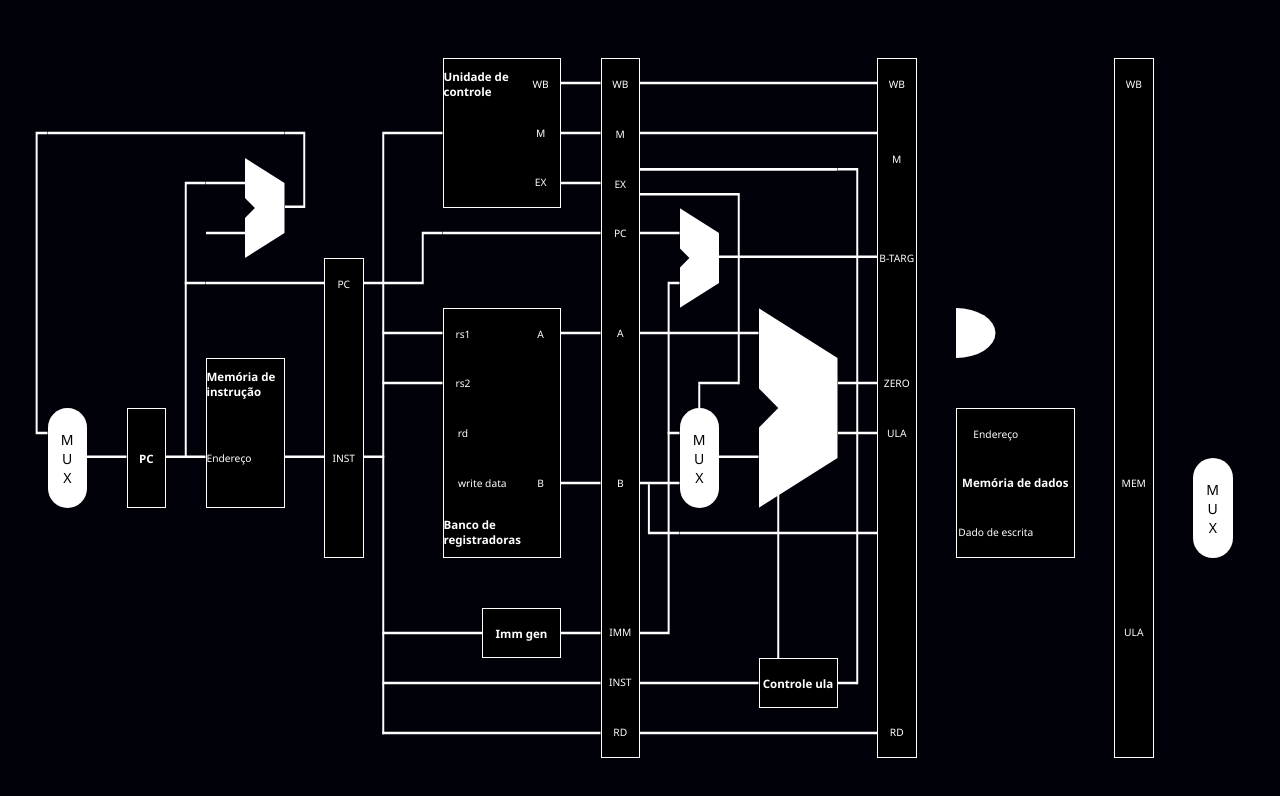
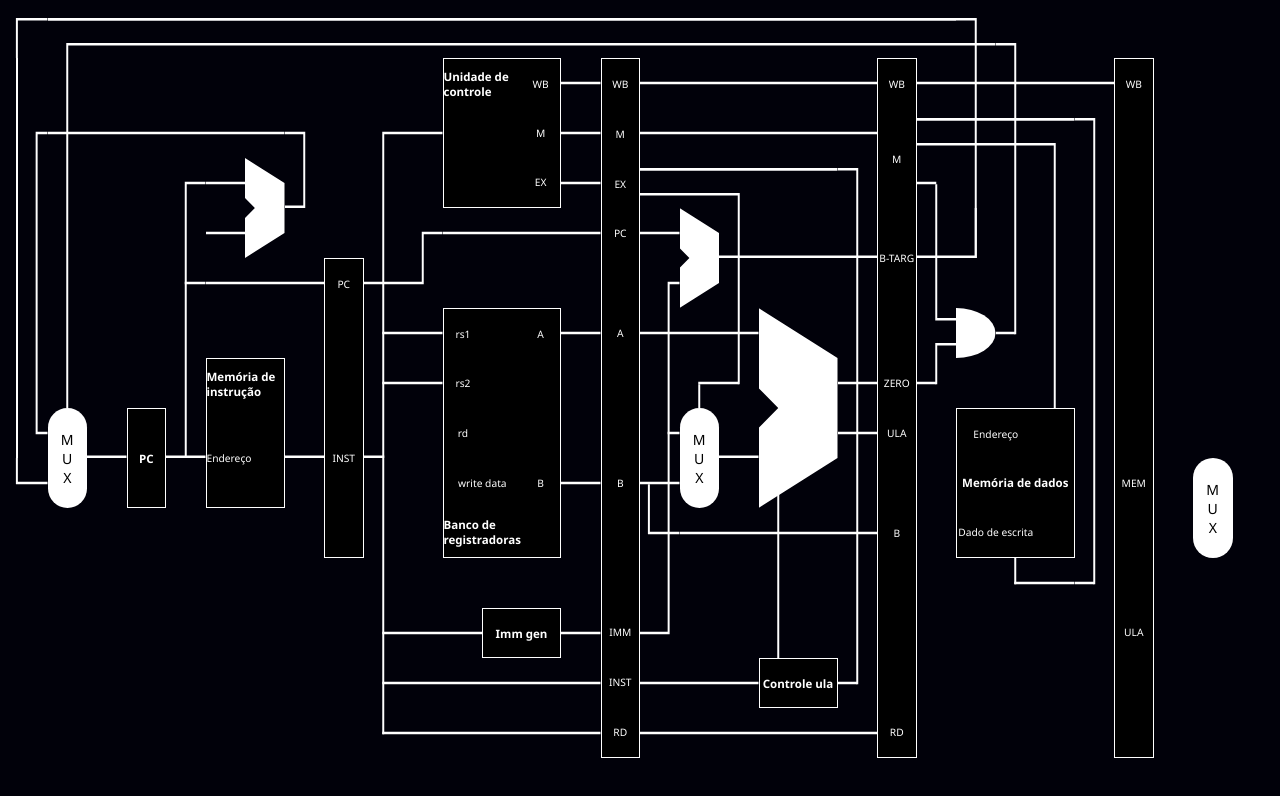
Before and after one commit to vinivid/simulacao_pipeline, a website: page public/index.html in a window 1280 px wide. Drawn offline with Linux system fonts and the light colour scheme.

Commit message:
Quase acabando mem

```diff
--- a/public/index.html
+++ b/public/index.html
@@ -163,17 +163,17 @@
             <div id="ex-pc_17_5" class="mh ex-pc"></div>
             <div id="ex-pc_19-22_5" class="bh ex-pc"></div>
 
-            <!-- A -->
-            <div id="a_17-19_7" class="mh A"></div>
+            <!-- ex A -->
+            <div id="a_17-19_7" class="mh ex-a"></div>
 
-            <!-- Zero -->
+            <!-- ex Zero -->
             <div id="ex-zero" class="mh ex-zero"></div>
 
             <!-- B ex -->
-            <div id="ex-B_17_10" class="mh ex-B"></div>
-            <div id="ex-B-b_17_10" class="qlvb-from-mh ex-B"></div>
-            <div id="ex-B_17_11" class="qlvt-to-mh ex-B"></div>
-            <div id="ex-B_18-22_11" class="mh ex-B"></div>
+            <div id="ex-B_17_10" class="mh ex-b"></div>
+            <div id="ex-B-b_17_10" class="qlvb-from-mh ex-b"></div>
+            <div id="ex-B_17_11" class="qlvt-to-mh ex-b"></div>
+            <div id="ex-B_18-22_11" class="mh ex-b"></div>
 
             <!-- Imm ex-->
             <div id="ex-imm_17_13" class="mh-to-qrvt ex-imm"></div>
@@ -212,11 +212,58 @@
             <div class="block-entry-exit">B-TARG</div>
             <div class="block-entry-exit">ZERO</div>
             <div class="block-entry-exit">ULA</div>
+            <div class="block-entry-exit">B</div>
             <div class="block-entry-exit">RD</div>
         </div>
 
         <!-- Fim do ex-->
         <!-- Inicio do mem -->
+
+        <!-- Wb mem-->
+            <div id="mem-wb_24-28_2" class="mh mem-wb"></div>
+
+        <!-- mem M -->
+            <div id="mem-m_24-27_3" class="qth mem-read"></div>
+            <div id="mem-m_28_3" class="qth-to-mvb mem-read"></div>
+            <div id="mem-m_28_4-11" class="mv mem-read"></div>
+            <div id="mem-m-t_28_12" class="half-mvt mem-read"></div>
+            <div id="mem-m-l_28_12" class="half-mhl mem-read"></div>
+            <div id="mem-m_27_12" class="mh mem-read"></div>
+            <div id="mem-m-r_26_12" class="half-mhr mem-read"></div>
+            <div id="mem-m-t_26_12" class="half-mvt mem-read"></div>
+
+            <div id="mem-m_24-26_3" class="qbh mem-write"></div>
+            <div id="mem-m_27_3" class="qbh-to-mvb mem-write"></div>
+            <div id="mem-m_27_4-8" class="mv mem-write"></div>
+
+            <div id="mem-m-l_24_4" class="half-mhl branch"></div>
+            <div id="mem-m-b_24_4" class="half-mvb branch"></div>
+            <div id="mem-m_24_5-6" class="mv branch"></div>
+            <div id="mem-m-branch_24_7" class="mv-to-qtvr"></div>
+
+        <!-- mem zero-->
+            <div id="mem-zero-l_24_8" class="half-mhl mem-zer"></div>
+            <div id="mem-zero-t_24_8" class="half-mvt mem-zero"></div>
+            <div id="mem-zero_24_7" class="mv-to-qbvr"></div>
+
+        <!-- Branch target -->
+            <div id="b-targ_24_5" class="bh b-targ"></div>
+            <div id="b-targ_25_5" class="bh-to-mv b-targ"></div>
+            <div id="b-targ_25_2-5" class="mv b-targ"></div>
+            <div id="b-targ_25_1" class="mv-to-qthl b-targ"></div>
+            <div id="b-targ_2-24_1" class="qth b-targ"></div>
+            <div id="b-targ_1_1" class="qthr-to-qlv b-targ"></div>
+            <div id="b-targ_1_2-9" class="qlv b-targ"></div>
+            <div id="b-targ_1_10" class="qlvt-to-mh b-targ"></div>
+
+        <!-- PC src-->
+            <div id="pc-src-l_26_7" class="half-mhl pc-src"></div>
+            <div id="pc-src-t_26_7" class="half-mvt pc-src"></div>
+            <div id="pc-src_26_2-6" class="mv pc-src"></div>
+            <div id="pc-src_26_1" class="mvb-to-qbhl pc-src"></div>
+            <div id="pc-src_3-25_1" class="qbh pc-src"></div>
+            <div id="pc-src_2_1" class="qbhr-to-mvb pc-src"></div>
+            <div id="pc-src_2_2-8" class="mv pc-src"></div>
 
         <div id="and-branch" class="and-gate"></div>
 
--- a/public/style.css
+++ b/public/style.css
@@ -25,6 +25,26 @@ body {
 .mv {
     background-color: white;
     clip-path: polygon(47.5% 0, 47.5% 100%, 52.5% 100%, 52.5% 0);
+}
+
+.mv-to-qtvr {
+    background-color: white;
+    clip-path: polygon(47.5% 0, 47.5% 25%, 100% 25%, 100% 20%, 52.5% 20%, 52.5% 0);
+}
+
+.mv-to-qbvr {
+    background-color: white;
+    clip-path: polygon(47.5% 100%, 47.5% 70%, 100% 70%, 100% 75%, 52.5% 75%, 52.5% 100%);
+}
+
+.mvb-to-qbhl {
+    background-color: white;
+    clip-path: polygon(47.5% 100%, 47.5% 75%, 0 75%, 0 70%, 52.5% 70%, 52.5% 100%);
+}
+
+.mv-to-qthl {
+    background-color: white;
+    clip-path: polygon(47.5% 100%, 47.5% 25%, 0 25%, 0 20%, 52.5% 20%, 52.5% 100%);
 }
 
 .mh {
@@ -118,9 +138,19 @@ body {
     clip-path: polygon(0% 20%, 52.5% 20%, 52.5% 100%, 47.5% 100%, 47.5% 25%, 0% 25%);
 }
 
+.qthr-to-qlv {
+    background-color: white;
+    clip-path: polygon(100% 20%, 20% 20%, 20% 100%, 25% 100%, 25% 25%, 100% 25%);
+}
+
 .qbh {
     background-color: white;
     clip-path: polygon(0 70%, 100% 70%, 100% 75%, 0 75%);
+}
+
+.qbhr-to-mvb {
+    background-color: white;
+    clip-path: polygon(100% 70%, 47.5% 70%, 47.5% 100%, 52.5% 100%, 52.5% 75%, 100% 75%);
 }
 
 .qbh-to-mvb {
@@ -823,11 +853,197 @@ body {
 }
 
 #reg-ex :nth-child(6) {
+    grid-row: 10;
+}
+
+#reg-ex :nth-child(7) {
     grid-row: 14;
 }
 /* ### Fim do ex ###*/
 
 /* ###Mem ###*/
+
+#mem-wb_24-28_2 {
+    grid-column-start: 24;
+    grid-column-end: 29;
+    grid-row: 2;
+}
+
+#mem-m_24-27_3 {
+    grid-column-start: 24;
+    grid-column-end: 28;
+    grid-row: 3;
+}
+
+#mem-m_28_3 {
+    grid-column: 28;
+    grid-row: 3;
+}
+
+#mem-m_28_4-11 {
+    grid-column: 28;
+    grid-row-start: 4;
+    grid-row-end: 12;
+}
+
+#mem-m-t_28_12 {
+    grid-column: 28;
+    grid-row: 12;
+}
+
+#mem-m-l_28_12 {
+    grid-column: 28;
+    grid-row: 12;
+}
+
+#mem-m_27_12 {
+    grid-column: 27;
+    grid-row: 12;
+}
+
+#mem-m-r_26_12 {
+    grid-column: 26;
+    grid-row: 12;
+}
+
+#mem-m-t_26_12 {
+    grid-column: 26;
+    grid-row: 12;
+}
+
+#mem-m_24-26_3 {
+    grid-column-start: 24;
+    grid-column-end: 27;
+    grid-row: 3;
+}
+
+#mem-m_27_3 {
+    grid-column: 27;
+    grid-row: 3;
+}
+
+#mem-m_27_4-8 {
+    grid-column: 27;
+    grid-row-start: 4;
+    grid-row-end: 9;
+}
+
+#mem-m-l_24_4 {
+    grid-column: 24;
+    grid-row: 4;
+}
+
+#mem-m-b_24_4 {
+    grid-column: 24;
+    grid-row: 4;
+}
+
+#mem-m_24_5-6 {
+    grid-column: 24;
+    grid-row-start: 5;
+    grid-row-end: 7;
+}
+
+#mem-m-branch_24_7 {
+    grid-column: 24;
+    grid-row: 7;
+}
+
+#mem-zero-l_24_8 {
+    grid-column: 24;
+    grid-row: 8;
+}
+
+#mem-zero-t_24_8 {
+    grid-column: 24;
+    grid-row: 8;
+}
+
+#mem-zero_24_7 {
+    grid-column: 24;
+    grid-row: 7;
+}
+
+#pc-src-l_26_7 {
+    grid-column: 26;
+    grid-row: 7;
+}
+
+#pc-src-t_26_7 {
+    grid-column: 26;
+    grid-row: 7;
+}
+
+#pc-src_26_2-6 {
+    grid-column: 26;
+    grid-row-start: 2;
+    grid-row-end: 7;
+}
+
+#pc-src_26_1 {
+    grid-column: 26;
+    grid-row: 1;
+}
+
+#pc-src_3-25_1 {
+    grid-column-start: 3;
+    grid-column-end: 26;
+    grid-row: 1;
+}
+
+#pc-src_2_1 {
+    grid-column: 2;
+    grid-row: 1;
+}
+
+#pc-src_2_2-8 {
+    grid-column: 2;
+    grid-row-start: 2;
+    grid-row-end: 9;
+}
+
+#b-targ_24_5 {
+    grid-column: 24;
+    grid-row: 5;
+}
+
+#b-targ_25_5 {
+    grid-column: 25;
+    grid-row: 5;
+}
+
+#b-targ_25_2-5 {
+    grid-column: 25;
+    grid-row-start: 2;
+    grid-row-end: 6;
+}
+
+#b-targ_25_1 {
+    grid-column: 25;
+    grid-row: 1;
+}
+
+#b-targ_2-24_1 {
+    grid-column-start: 2;
+    grid-column-end: 25;
+    grid-row: 1;
+}
+
+#b-targ_1_1 {
+    grid-column: 1;
+    grid-row: 1;
+}
+
+#b-targ_1_2-9 {
+    grid-column: 1;
+    grid-row-start: 2;
+    grid-row-end: 10;
+}
+
+#b-targ_1_10 {
+    grid-column: 1;
+    grid-row: 10;
+}
 
 #and-branch {
     grid-column: 25;
```
